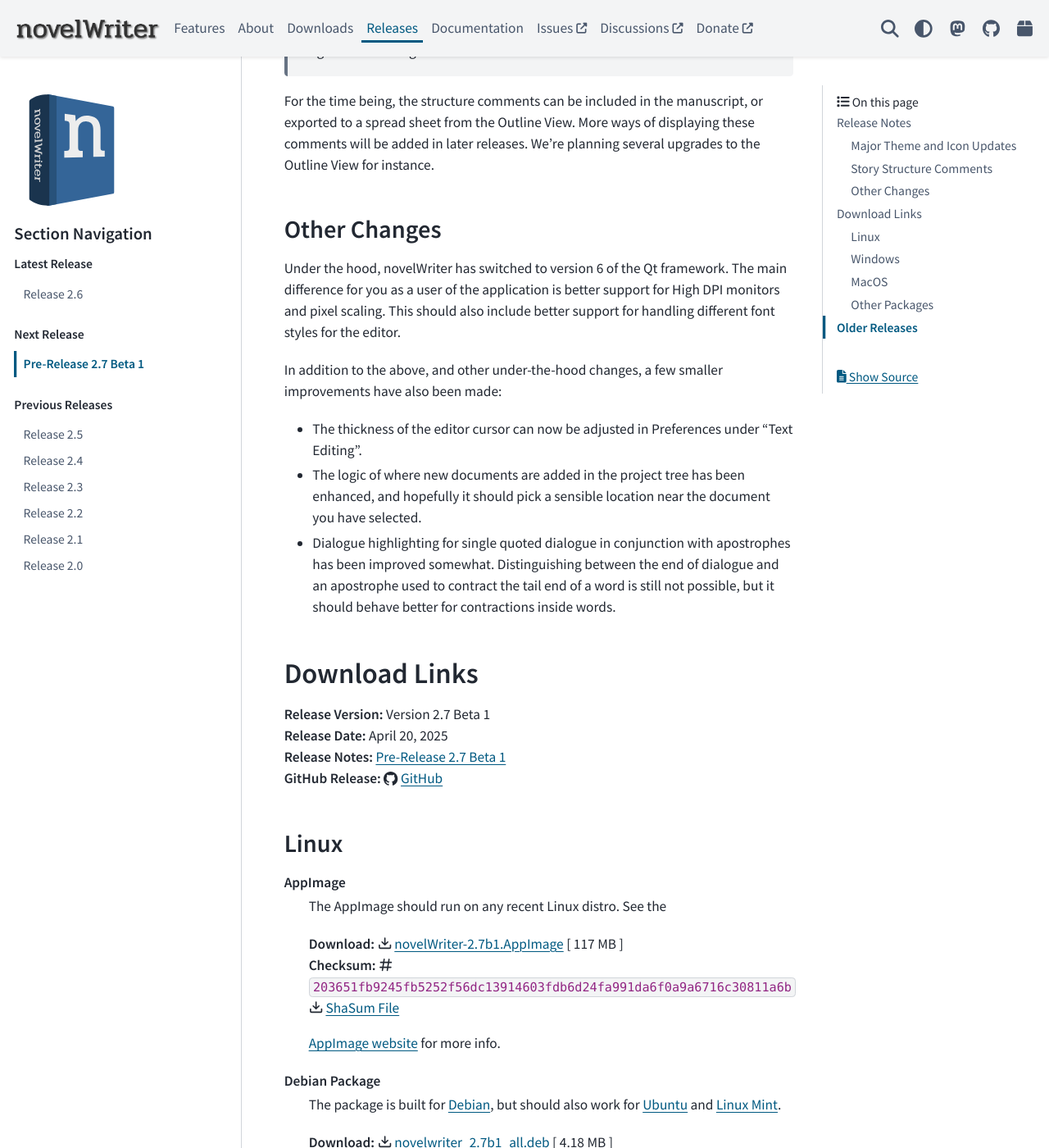
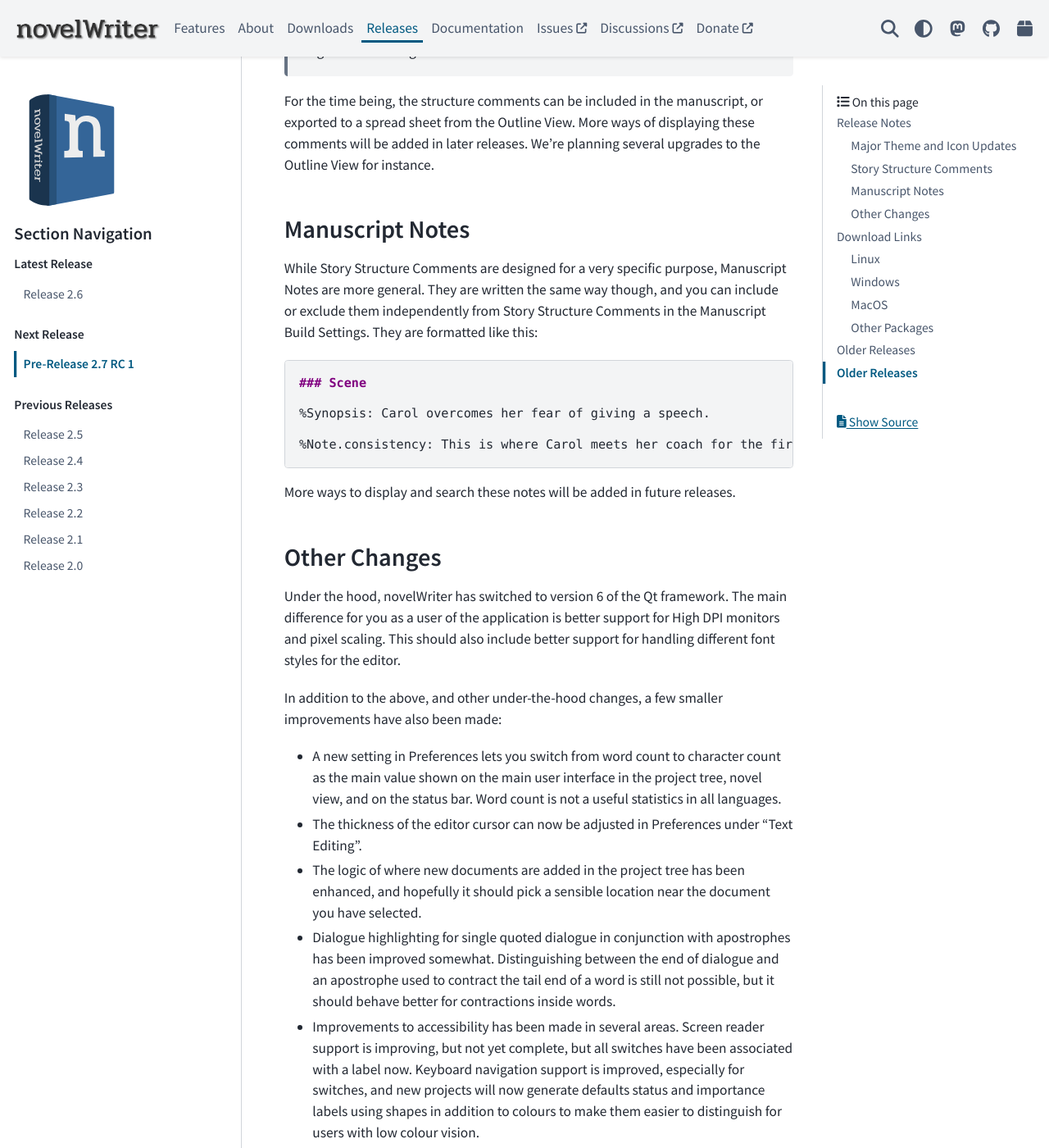
Before and after one commit to vkbo/novelWriter.io, a Sphinx documentation site: the page built from source/releases/release_2_7.rst, in a window 1280 px wide and 1400 px high, scrolled down 2235 px. Shown: the whole window at 82% size. Built offline with Sphinx 7.4.7 and the PyData theme 0.15.4, drawn with Linux system fonts in a browser that asks for light colours; some of the changed text lies outside the part shown.

Commit message:
Release 2.7 RC 1

```diff
--- a/source/generated/download_pre_release.rst
+++ b/source/generated/download_pre_release.rst
@@ -6,10 +6,10 @@
 .. _SignPath.io: https://about.signpath.io/
 .. _SignPath Foundation: https://signpath.org/
 
-| **Release Version:** Version 2.7 Beta 1
-| **Release Date:** April 20, 2025
+| **Release Version:** Version 2.7 RC 1
+| **Release Date:** May 19, 2025
 | **Release Notes:** :ref:`main_release_2_7`
-| **GitHub Release:** :octicon:`mark-github` `GitHub <https://github.com/vkbo/novelWriter/releases/tag/v2.7b1>`__
+| **GitHub Release:** :octicon:`mark-github` `GitHub <https://github.com/vkbo/novelWriter/releases/tag/v2.7rc1>`__
 
 Linux
 -----
@@ -17,16 +17,16 @@
 **AppImage**
    The AppImage should run on any recent Linux distro. See the
 
-   | **Download:** :octicon:`download` `novelWriter-2.7b1.AppImage <https://github.com/vkbo/novelWriter/releases/download/v2.7b1/novelWriter-2.7b1.AppImage>`__ [ 117 MB ]
-   | **Checksum:** :octicon:`hash` ``203651fb9245fb5252f56dc13914603fdb6d24fa991da6f0a9a6716c30811a6b`` :octicon:`download` `ShaSum File <https://github.com/vkbo/novelWriter/releases/download/v2.7b1/novelWriter-2.7b1.AppImage.sha256>`__
+   | **Download:** :octicon:`download` `novelWriter-2.7rc1.AppImage <https://github.com/vkbo/novelWriter/releases/download/v2.7rc1/novelWriter-2.7rc1.AppImage>`__ [ 117 MB ]
+   | **Checksum:** :octicon:`hash` ``1c03466ae7bac003755bbbbe5d57e3ce46324fa0263ed57c86d6d996354ac01c`` :octicon:`download` `ShaSum File <https://github.com/vkbo/novelWriter/releases/download/v2.7rc1/novelWriter-2.7rc1.AppImage.sha256>`__
 
    `AppImage website`_ for more info.
 
 **Debian Package**
    The package is built for Debian_, but should also work for Ubuntu_ and `Linux Mint`_.
 
-   | **Download:** :octicon:`download` `novelwriter_2.7b1_all.deb <https://github.com/vkbo/novelWriter/releases/download/v2.7b1/novelwriter_2.7b1_all.deb>`__ [ 4.18 MB ]
-   | **Checksum:** :octicon:`hash` ``26af6af8bc919a3487c86fd61838cc8bd9a8ddb005f7abba55bd3d522e8fe42b`` :octicon:`download` `ShaSum File <https://github.com/vkbo/novelWriter/releases/download/v2.7b1/novelwriter_2.7b1_all.deb.sha256>`__
+   | **Download:** :octicon:`download` `novelwriter_2.7rc1_all.deb <https://github.com/vkbo/novelWriter/releases/download/v2.7rc1/novelwriter_2.7rc1_all.deb>`__ [ 4.21 MB ]
+   | **Checksum:** :octicon:`hash` ``6faebbdf43ec0c876b52bebef8c83b8eb577864e456f15681912703af59bc8f0`` :octicon:`download` `ShaSum File <https://github.com/vkbo/novelWriter/releases/download/v2.7rc1/novelwriter_2.7rc1_all.deb.sha256>`__
 
 
 Windows
@@ -35,8 +35,8 @@
 **Setup Installer**
    This is a standard setup installer for Windows. It is made for Windows 10 or newer.
 
-   | **Download:** :octicon:`download` `novelwriter-2.7b1-amd64-setup.exe <https://github.com/vkbo/novelWriter/releases/download/v2.7b1/novelwriter-2.7b1-amd64-setup.exe>`__ [ 62.9 MB ]
-   | **Checksum:** :octicon:`hash` ``66020401f4486e89f30d192bff293bf53360037b48b6f6c3739bf6838f8e99d5`` :octicon:`download` `ShaSum File <https://github.com/vkbo/novelWriter/releases/download/v2.7b1/novelwriter-2.7b1-amd64-setup.exe.sha256>`__
+   | **Download:** :octicon:`download` `novelwriter-2.7rc1-amd64-setup.exe <https://github.com/vkbo/novelWriter/releases/download/v2.7rc1/novelwriter-2.7rc1-amd64-setup.exe>`__ [ 63.0 MB ]
+   | **Checksum:** :octicon:`hash` ``a00ab246b444869b777ca9b2159a822a6445337f2cda17630256483ac2fe5399`` :octicon:`download` `ShaSum File <https://github.com/vkbo/novelWriter/releases/download/v2.7rc1/novelwriter-2.7rc1-amd64-setup.exe.sha256>`__
 
    Free code signing is provided by `SignPath.io`_, certificate by `SignPath Foundation`_.
 
@@ -47,15 +47,15 @@
 **DMG Image for Intel**
    This is a DMG image for MacOS with x86_64 architecture. It is built on MacOS 12.
 
-   | **Download:** :octicon:`download` `novelWriter-2.7b1-x86_64.dmg <https://github.com/vkbo/novelWriter/releases/download/v2.7b1/novelWriter-2.7b1-x86_64.dmg>`__ [ 105 MB ]
-   | **Checksum:** :octicon:`hash` ``5a55a0308154c9fe89ee39b2e3dce4f624425235219341ee59bc402ce84058a2`` :octicon:`download` `ShaSum File <https://github.com/vkbo/novelWriter/releases/download/v2.7b1/novelWriter-2.7b1-x86_64.dmg.sha256>`__
+   | **Download:** :octicon:`download` `novelWriter-2.7rc1-x86_64.dmg <https://github.com/vkbo/novelWriter/releases/download/v2.7rc1/novelWriter-2.7rc1-x86_64.dmg>`__ [ 105 MB ]
+   | **Checksum:** :octicon:`hash` ``bac566458c43613696d213cb42f9a039707874a1221112bd7c9d616e4c8e264c`` :octicon:`download` `ShaSum File <https://github.com/vkbo/novelWriter/releases/download/v2.7rc1/novelWriter-2.7rc1-x86_64.dmg.sha256>`__
 
 
 **DMG Image for Apple Silicon (M1)**
    This is a DMG image for MacOS with aarch64 architecture. It is built on MacOS 14.
 
-   | **Download:** :octicon:`download` `novelWriter-2.7b1-aarch64.dmg <https://github.com/vkbo/novelWriter/releases/download/v2.7b1/novelWriter-2.7b1-aarch64.dmg>`__ [ 98.6 MB ]
-   | **Checksum:** :octicon:`hash` ``7083f81e360dabe9331ec32445e9ebcc126462c72abd681d407eb3c5d73ed341`` :octicon:`download` `ShaSum File <https://github.com/vkbo/novelWriter/releases/download/v2.7b1/novelWriter-2.7b1-aarch64.dmg.sha256>`__
+   | **Download:** :octicon:`download` `novelWriter-2.7rc1-aarch64.dmg <https://github.com/vkbo/novelWriter/releases/download/v2.7rc1/novelWriter-2.7rc1-aarch64.dmg>`__ [ 99.0 MB ]
+   | **Checksum:** :octicon:`hash` ``afbc58e22c10f3077184e16014ccfee887c92c0adf04f6e011f7faa67a72b484`` :octicon:`download` `ShaSum File <https://github.com/vkbo/novelWriter/releases/download/v2.7rc1/novelWriter-2.7rc1-aarch64.dmg.sha256>`__
 
 
 Other Packages
@@ -64,11 +64,11 @@
 **Python Wheel**
    The Wheel package can be installed with ``pip install <file_path>``.
 
-   | **Download:** :octicon:`download` `novelwriter-2.7b1-py3-none-any.whl <https://github.com/vkbo/novelWriter/releases/download/v2.7b1/novelwriter-2.7b1-py3-none-any.whl>`__ [ 6.85 MB ]
-   | **Checksum:** :octicon:`hash` ``6dcc9b6844f8e2b759d0d20a8b35b30486f5b0f13f67bbe86b4b736f9a31b9b6`` :octicon:`download` `ShaSum File <https://github.com/vkbo/novelWriter/releases/download/v2.7b1/novelwriter-2.7b1-py3-none-any.whl.sha256>`__
+   | **Download:** :octicon:`download` `novelwriter-2.7rc1-py3-none-any.whl <https://github.com/vkbo/novelWriter/releases/download/v2.7rc1/novelwriter-2.7rc1-py3-none-any.whl>`__ [ 6.88 MB ]
+   | **Checksum:** :octicon:`hash` ``e42129af83f5356855f4b045ed3fe6d101a99bf01af99c8bee1d7aafb7a5294d`` :octicon:`download` `ShaSum File <https://github.com/vkbo/novelWriter/releases/download/v2.7rc1/novelwriter-2.7rc1-py3-none-any.whl.sha256>`__
 
 **Source Code**
 The source code packages are archived files of the entire source code. See also the `novelWriter Repository`_.
 
-| **Download:** :octicon:`download` `novelWriter-2.7b1.zip <https://api.github.com/repos/vkbo/novelWriter/zipball/v2.7b1>`__
-| **Download:** :octicon:`download` `novelWriter-2.7b1.tar.gz <https://api.github.com/repos/vkbo/novelWriter/tarball/v2.7b1>`__
+| **Download:** :octicon:`download` `novelWriter-2.7rc1.zip <https://api.github.com/repos/vkbo/novelWriter/zipball/v2.7rc1>`__
+| **Download:** :octicon:`download` `novelWriter-2.7rc1.tar.gz <https://api.github.com/repos/vkbo/novelWriter/tarball/v2.7rc1>`__
--- a/source/releases/release_2_7.rst
+++ b/source/releases/release_2_7.rst
@@ -1,10 +1,10 @@
 .. _main_release_2_7:
 
-**********************
-Pre-Release 2.7 Beta 1
-**********************
+********************
+Pre-Release 2.7 RC 1
+********************
 
-| **Release Date:** April 20, 2025
+| **Release Date:** May 19, 2025
 
 .. _Issues: https://github.com/vkbo/novelWriter/issues
 
@@ -90,6 +90,24 @@
 instance.
 
 
+Manuscript Notes
+----------------
+
+While Story Structure Comments are designed for a very specific purpose, Manuscript Notes are more general. They are written the
+same way though, and you can include or exclude them independently from Story Structure Comments in the Manuscript Build Settings.
+They are formatted like this:
+
+.. code-block:: md
+
+   ### Scene
+
+   %Synopsis: Carol overcomes her fear of giving a speech.
+
+   %Note.consistency: This is where Carol meets her coach for the first time.
+
+More ways to display and search these notes will be added in future releases.
+
+
 Other Changes
 -------------
 
@@ -99,12 +117,18 @@
 
 In addition to the above, and other under-the-hood changes, a few smaller improvements have also been made:
 
+* A new setting in Preferences lets you switch from word count to character count as the main value shown on the main user
+  interface in the project tree, novel view, and on the status bar. Word count is not a useful statistics in all languages.
 * The thickness of the editor cursor can now be adjusted in Preferences under "Text Editing".
 * The logic of where new documents are added in the project tree has been enhanced, and hopefully it should pick a sensible location
   near the document you have selected.
 * Dialogue highlighting for single quoted dialogue in conjunction with apostrophes has been improved somewhat. Distinguishing
   between the end of dialogue and an apostrophe used to contract the tail end of a word is still not possible, but it should behave
   better for contractions inside words.
+* Improvements to accessibility has been made in several areas. Screen reader support is improving, but not yet complete, but all
+  switches have been associated with a label now. Keyboard navigation support is improved, especially for switches, and new projects
+  will now generate defaults status and importance labels using shapes in addition to colours to make them easier to distinguish for
+  users with low colour vision.
 
 
 Download Links
@@ -116,4 +140,9 @@
 Older Releases
 ==============
 
+Older Releases
+==============
+
 Past release packages are available for download on `GitHub <https://github.com/vkbo/novelWriter/releases>`__.
+
+| :octicon:`mark-github` `Download Release 2.7 Beta 1 <https://github.com/vkbo/novelWriter/releases/tag/v2.7b1>`__
```
